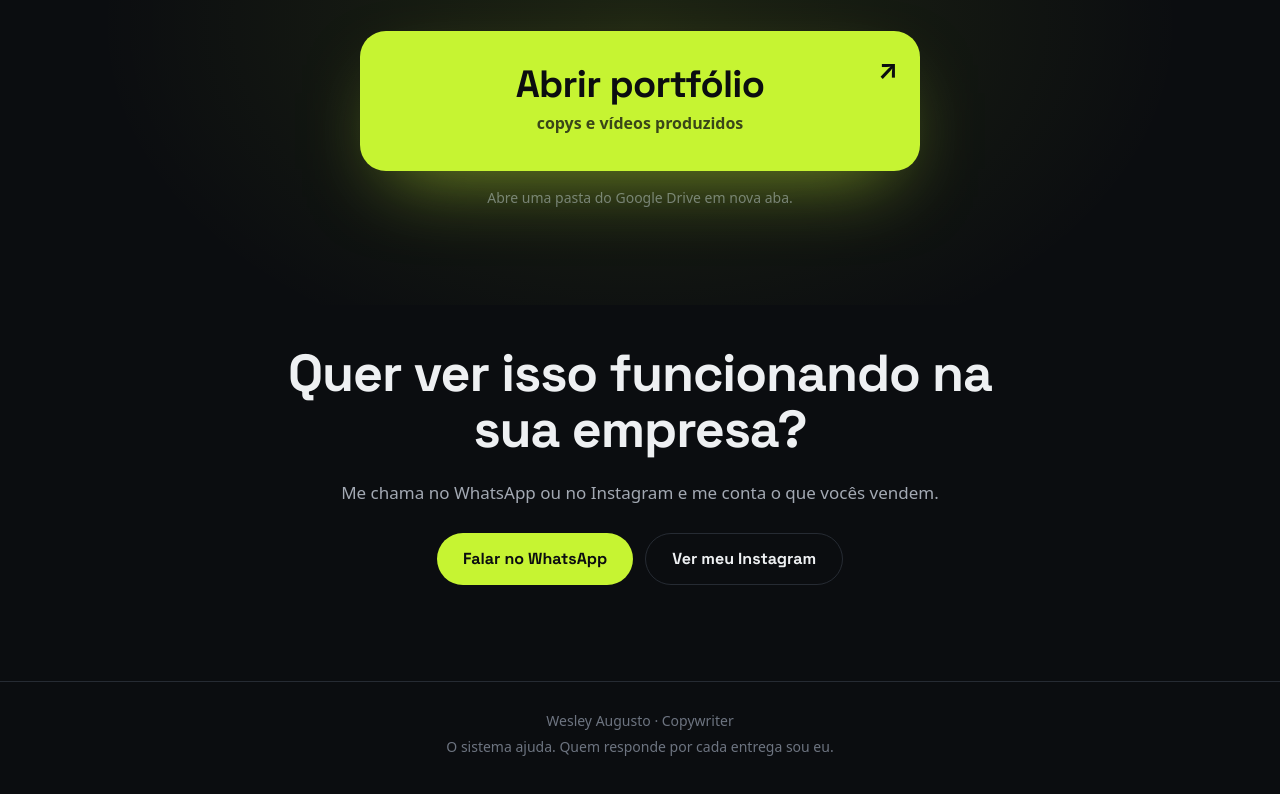
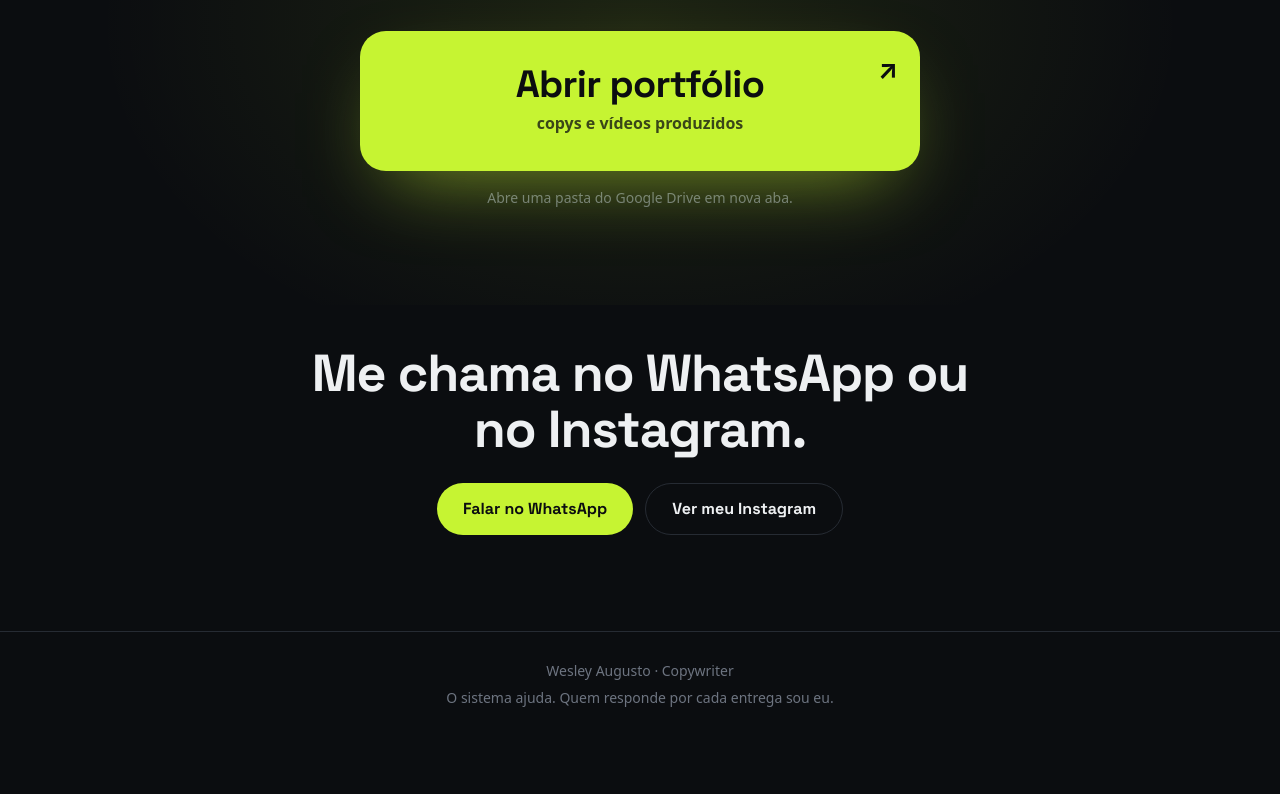
Before and after one commit to Wesleycopywriterdr/portfolio, a plain HTML site: page index.html in a window 1280 px wide. Shown: the part 4730-5524 px from the top of the page. After the commit the page ends 5479 px from the top, so only its background shows below. Drawn offline with Linux system fonts and the light colour scheme.

Commit message:
Contato: só o convite para chamar no WhatsApp ou no Instagram
Co-Authored-By: Claude Opus 5.5 <noreply@anthropic.com>

```diff
--- a/index.html
+++ b/index.html
@@ -183,8 +183,7 @@
 <!-- 9. CONTATO -->
 <section class="secao contato">
   <div class="caixa estreita centro">
-    <h2 class="surge">Quer ver isso funcionando na sua empresa?</h2>
-    <p class="surge">Me chama no WhatsApp ou no Instagram e me conta o que vocês vendem.</p>
+    <h2 class="surge">Me chama no WhatsApp ou no Instagram.</h2>
     <div class="contato-botoes surge">
       <a class="btn btn-cheio" href="https://wa.me/5586981573657?text=Ol%C3%A1%2C%20Wesley!%20Vi%20seu%20site%20e%20quero%20conversar." target="_blank" rel="noopener">Falar no WhatsApp</a>
       <a class="btn btn-vazio" href="https://www.instagram.com/wesleycopywriterdr/" target="_blank" rel="noopener">Ver meu Instagram</a>
```
